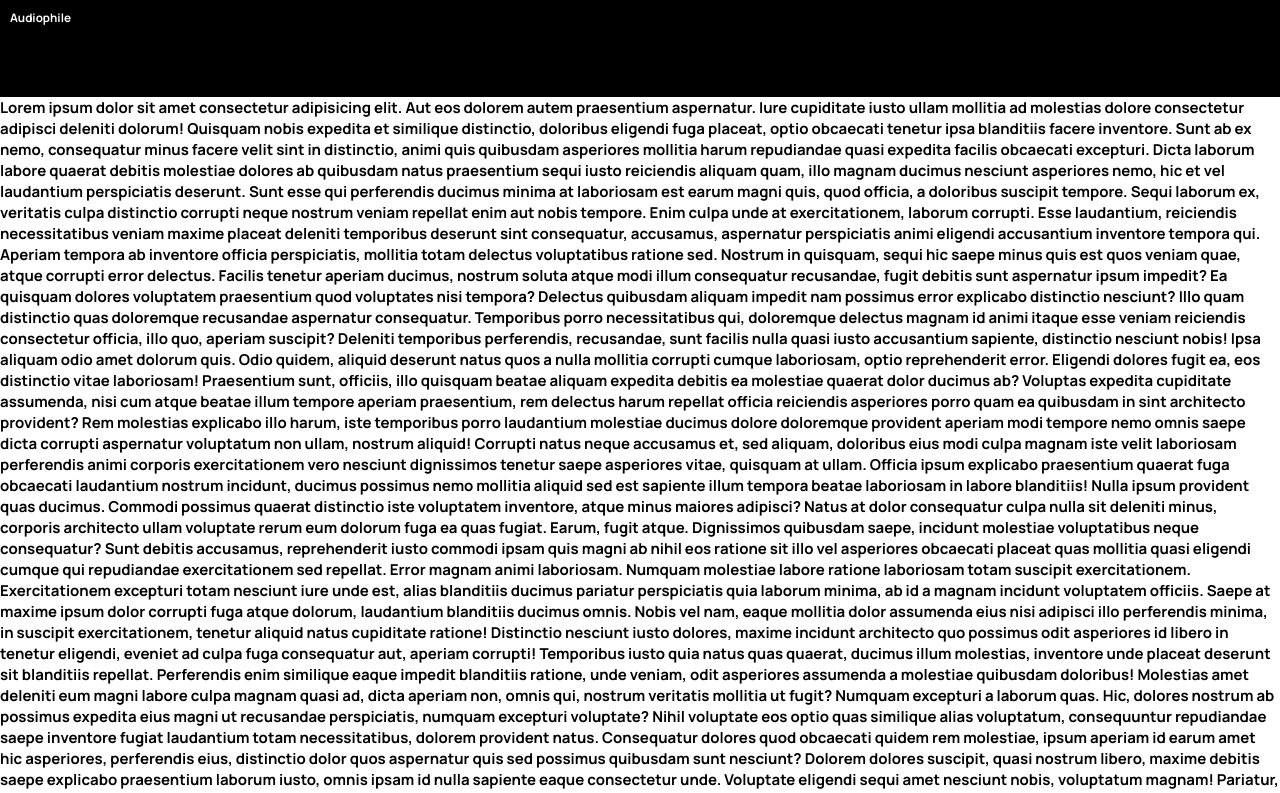
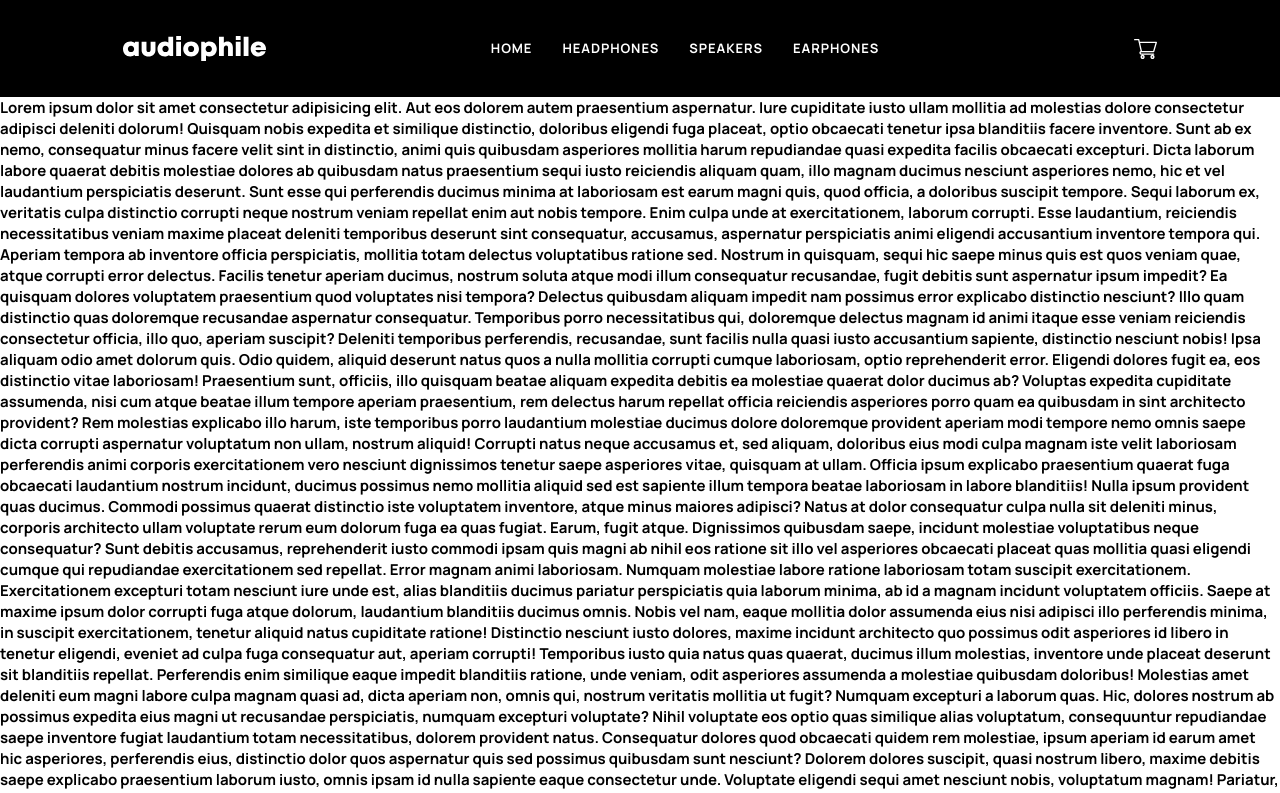
Before and after one commit to Godswilldev/audiophile, a Next.js app: page / in a window 1280 px wide. Shown: the top 793 px of the page. Built offline with nearby package versions, Linux system fonts and the light colour scheme.

Commit message:
Implemented NAvbar

```diff
--- a/components/Navbar/Navbar.tsx
+++ b/components/Navbar/Navbar.tsx
@@ -1,6 +1,11 @@
 import styled from "styled-components";
 import { colors } from "./../../Utils/Theme";
 import { useState, useEffect } from "react";
+import logo from "../../assets/shared/desktop/logo.svg";
+import cart from "../../assets/shared/desktop/icon-cart.svg";
+import Image from "next/image";
+import { boldText } from "../../Utils/Typography";
+import Link from "next/link";
 
 const Navbar = () => {
   const [scrolled, setScrolled] = useState(false);
@@ -17,7 +22,18 @@ const Navbar = () => {
         position: scrolled ? "fixed" : "relative",
       }}
     >
-      <h1>Audiophile</h1>
+      <div className="nav">
+        <Image className="nav__logo" src={logo} alt="nav logo" />
+
+        <ul className="nav__links">
+          <Link href="/">Home</Link>
+          <Link href="/headphones">Headphones</Link>
+          <Link href="/speakers">Speakers</Link>
+          <Link href="/earphones">Earphones</Link>
+        </ul>
+
+        <Image src={cart} alt="cart" />
+      </div>
     </NavbarStyles>
   );
 };
@@ -30,4 +46,26 @@ const NavbarStyles = styled.nav`
   width: 100%;
   padding: 10px;
   color: ${colors.colorWhite};
+  display: flex;
+  flex-direction: column;
+  justify-content: space-around;
+  .nav {
+    display: flex;
+    justify-content: space-around;
+    align-items: center;
+
+    &__logo {
+    }
+
+    &__links {
+      display: flex;
+      justify-content: space-between;
+      a {
+        margin-right: 3rem;
+        ${boldText}
+        text-transform: uppercase;
+        color: ${colors.colorWhite};
+      }
+    }
+  }
 `;
--- a/pages/_app.tsx
+++ b/pages/_app.tsx
@@ -1,5 +1,6 @@
 import type { AppProps } from "next/app";
 import { Provider } from "react-redux";
+import Navbar from "../components/Navbar/Navbar";
 import store from "../Redux/store/store";
 import { Global } from "../Utils/GlobalStyles";
 
@@ -7,6 +8,7 @@ const MyApp = ({ Component, pageProps }: AppProps) => {
   return (
     <Provider store={store}>
       <Global />
+      <Navbar />
       <Component {...pageProps} />
     </Provider>
   );
--- a/pages/index.tsx
+++ b/pages/index.tsx
@@ -5,7 +5,6 @@ import HomePage from "./../components/HomePage/Home";
 const Home: NextPage = () => {
   return (
     <section>
-      <Navbar />
       <HomePage />
     </section>
   );
```
Also changed, not shown: pages/[category].tsx (added, +14 -0 lines).
